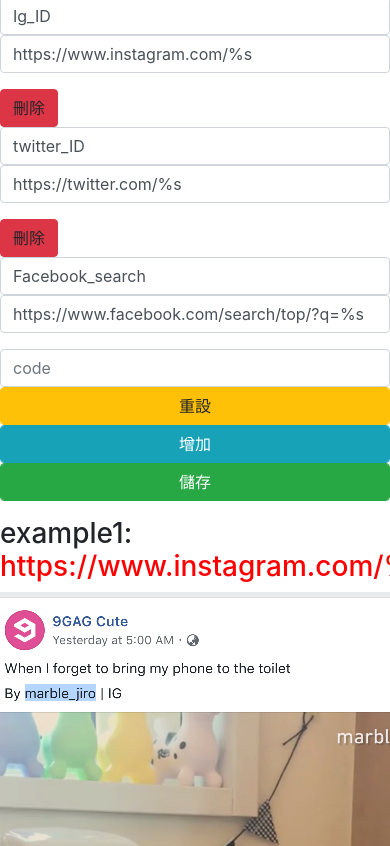
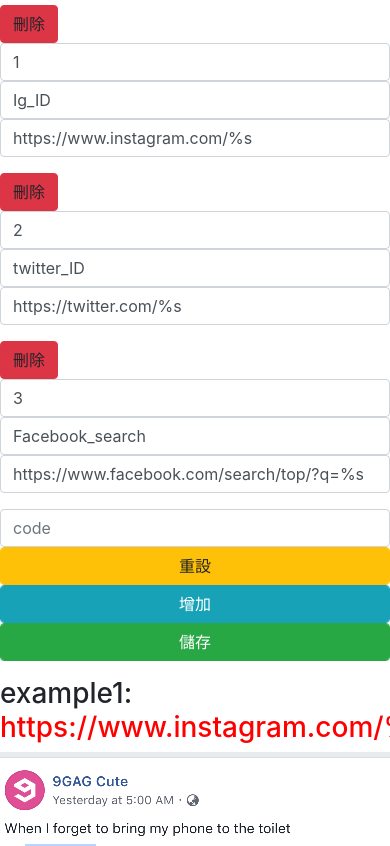
Before and after one commit to jerrylinyt/chrome_extensions_E, a browser extension: page options.html in a window 390 px wide. Shown: the part 207-1053 px from the top of the page. Drawn offline with Linux system fonts and the light colour scheme.

Commit message:
add sort

```diff
--- a/options.html
+++ b/options.html
@@ -22,7 +22,8 @@
     <h1>設定</h1>
     <div class='form-group row'>
       <div class='col-sm-1 '></div>
-      <div class='col-sm-3 '><h2>title</h2></div>
+      <div class='col-sm-1 '><h2>sort</h2></div>
+      <div class='col-sm-2 '><h2>title</h2></div>
       <div class='col-sm-6 '><h2>url(add "<span style="color:red">%s</span>" in url)</h2></div>
     </div>
     <div id="settingInput">
--- a/options.js
+++ b/options.js
@@ -8,17 +8,17 @@
 
 const settings = {
   default: [
-    {name: 'Ig_ID', target: 'https://www.instagram.com/%s'},
-    {name: 'twitter_ID', target: 'https://twitter.com/%s'},
-    {name: 'Facebook_search',target: 'https://www.facebook.com/search/top/?q=%s'}
+    {sort:1, name: 'Ig_ID', target: 'https://www.instagram.com/%s'},
+    {sort:2, name: 'twitter_ID', target: 'https://twitter.com/%s'},
+    {sort:3, name: 'Facebook_search',target: 'https://www.facebook.com/search/top/?q=%s'}
   ],
   ex: [
-    {name: 'nh_搜尋/', target: 'https://nhentai.net/search/?q=%s'},
-    {name: '紳士_搜尋/', target: 'https://wnacg.com/albums-index-page-1-sname-%s.html'},
-    {name: 'e熊貓_搜尋/', target: 'https://e-hentai.org/?f_doujinshi=1&f_manga=1&f_artistcg=1&f_gamecg=1&f_western=1&f_non-h=1&f_imageset=1&f_cosplay=1&f_asianporn=1&f_misc=1&f_search=%s'},
-    {name: 'ex熊貓_搜尋/', target: 'https://exhentai.org/?f_doujinshi=1&f_manga=1&f_artistcg=1&f_gamecg=1&f_western=1&f_non-h=1&f_imageset=1&f_cosplay=1&f_asianporn=1&f_misc=1&f_search=%s'},
-    {name: 'nh_本/', target: 'https://nhentai.net/g/%s'},
-    {name: '紳士_本_ID/', target: 'https://wnacg.com/photos-index-aid-%s.html'},
+    {sort:1, name: 'nh_搜尋/', target: 'https://nhentai.net/search/?q=%s'},
+    {sort:2, name: '紳士_搜尋/', target: 'https://wnacg.com/albums-index-page-1-sname-%s.html'},
+    {sort:3, name: 'e熊貓_搜尋/', target: 'https://e-hentai.org/?f_doujinshi=1&f_manga=1&f_artistcg=1&f_gamecg=1&f_western=1&f_non-h=1&f_imageset=1&f_cosplay=1&f_asianporn=1&f_misc=1&f_search=%s'},
+    {sort:4, name: 'ex熊貓_搜尋/', target: 'https://exhentai.org/?f_doujinshi=1&f_manga=1&f_artistcg=1&f_gamecg=1&f_western=1&f_non-h=1&f_imageset=1&f_cosplay=1&f_asianporn=1&f_misc=1&f_search=%s'},
+    {sort:5, name: 'nh_本/', target: 'https://nhentai.net/g/%s'},
+    {sort:6, name: '紳士_本_ID/', target: 'https://wnacg.com/photos-index-aid-%s.html'},
   ]
 };
 let page = $("#settingInput");
@@ -35,12 +35,16 @@
   });
 
   // let cb = $("<input class='form-control' type='checkbox' />").attr("checked", item.enabled).attr("name", `enabled_${index}`);
+
+  let sort = $("<input type='number' class='form-control' placeholder='sort' />").val(
+      item.sort).attr("name", `sort_${index}`);
   let name = $("<input class='form-control' placeholder='name' />").val(
       item.name).attr("name", `name_${index}`);
   let target = $("<input class='form-control' placeholder='target' />").val(
       item.target).attr("name", `target_${index}`);
   line
-  .append(functionBtn.append(delBtn))
+  .append(functionBtn.clone().append(delBtn))
+  .append(functionBtn.clone().append(sort))
   .append(nameBlock.append(name))
   .append(targetBlock.append(target));
   return line;
@@ -70,8 +74,8 @@
     }
 
     page.empty();
+    allData = allData.sort(sortData);
     let index = 0;
-
     for (let item of allData) {
 
       page.append(getNewLine(index, item));
@@ -101,7 +105,19 @@
       }
     }
   });
+  //get Max Sort Value
+  let sortArray = allData.map(obj => isNaN(obj.sort) ? undefined : parseInt(obj.sort));
+  let index = Math.max(...sortArray.filter(obj => !!obj));
 
+  allData
+  //filter empty
+  .filter(obj => Object.keys(obj).length > 0)
+  .sort(sortData)
+  .forEach((obj) => {
+    if (!obj.sort) {
+      obj.sort = ++index;
+    }
+  });
   //save option
   chromep.storage.sync
   .set({allData: allData.filter(obj => Object.keys(obj).length > 0)})
@@ -144,7 +160,14 @@
 
 
 
-
+function sortData (o1, o2) {
+  if (!o1.sort) {
+    return 1;
+  } else if (!o2.sort) {
+    return -1;
+  }
+  return o1.sort > o2.sort ? 1 : -1;
+}
 
 //initPageSetting
 document.addEventListener('DOMContentLoaded', constructOptions);
```
Also changed, not shown: manifest.json.
